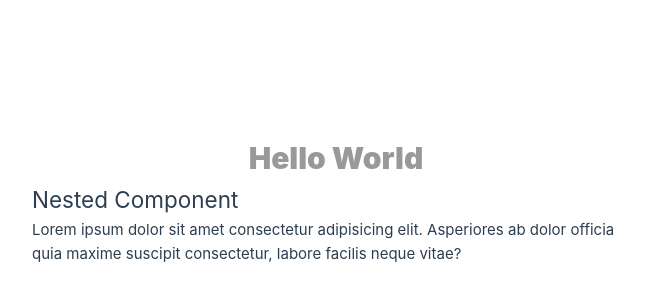
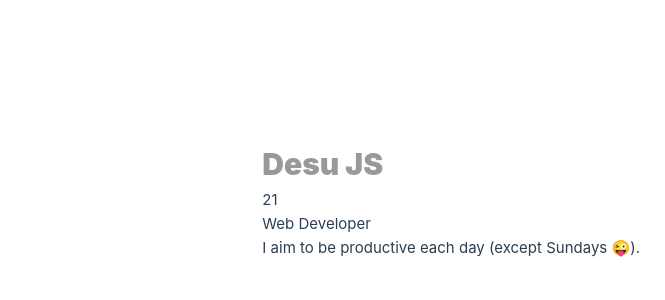
Before and after one commit to desuchan27/learning-vue, a Vue app: page / in a window 1280 px wide. Shown: the part 200-500 px from the top of the page, without its empty margins (0-665 px from the left). Built offline with nearby package versions, Linux system fonts and the light colour scheme.

Commit message:
applying text interpolation

```diff
--- a/src/components/MyComponent.vue
+++ b/src/components/MyComponent.vue
@@ -1,13 +1,14 @@
 <!-- JS -->
 <script setup>
 import NestedComponent from './NestedComponent.vue'
-console.log('Hello World')
+
+const name = 'Desu JS'
 </script>
 
 <!-- HTML  -->
 <template>
   <div>
-    <h1>Hello World</h1>
+    <h1>{{ name }}</h1>
     <NestedComponent />
   </div>
 </template>
@@ -17,6 +18,5 @@ console.log('Hello World')
 h1 {
   font-weight: 900;
   color: #999;
-  text-align: center;
 }
 </style>
--- a/src/components/NestedComponent.vue
+++ b/src/components/NestedComponent.vue
@@ -1,7 +1,11 @@
+<script setup>
+const age = 21
+const occupation = 'Web Developer'
+const bio = 'I aim to be productive each day (except Sundays 😜).'
+</script>
+
 <template>
-  <h2>Nested Component</h2>
-  <p>
-    Lorem ipsum dolor sit amet consectetur adipisicing elit. Asperiores ab dolor officia quia maxime
-    suscipit consectetur, labore facilis neque vitae?
-  </p>
+  <p>{{ age }}</p>
+  <p>{{ occupation }}</p>
+  <p>{{ bio }}</p>
 </template>
```
